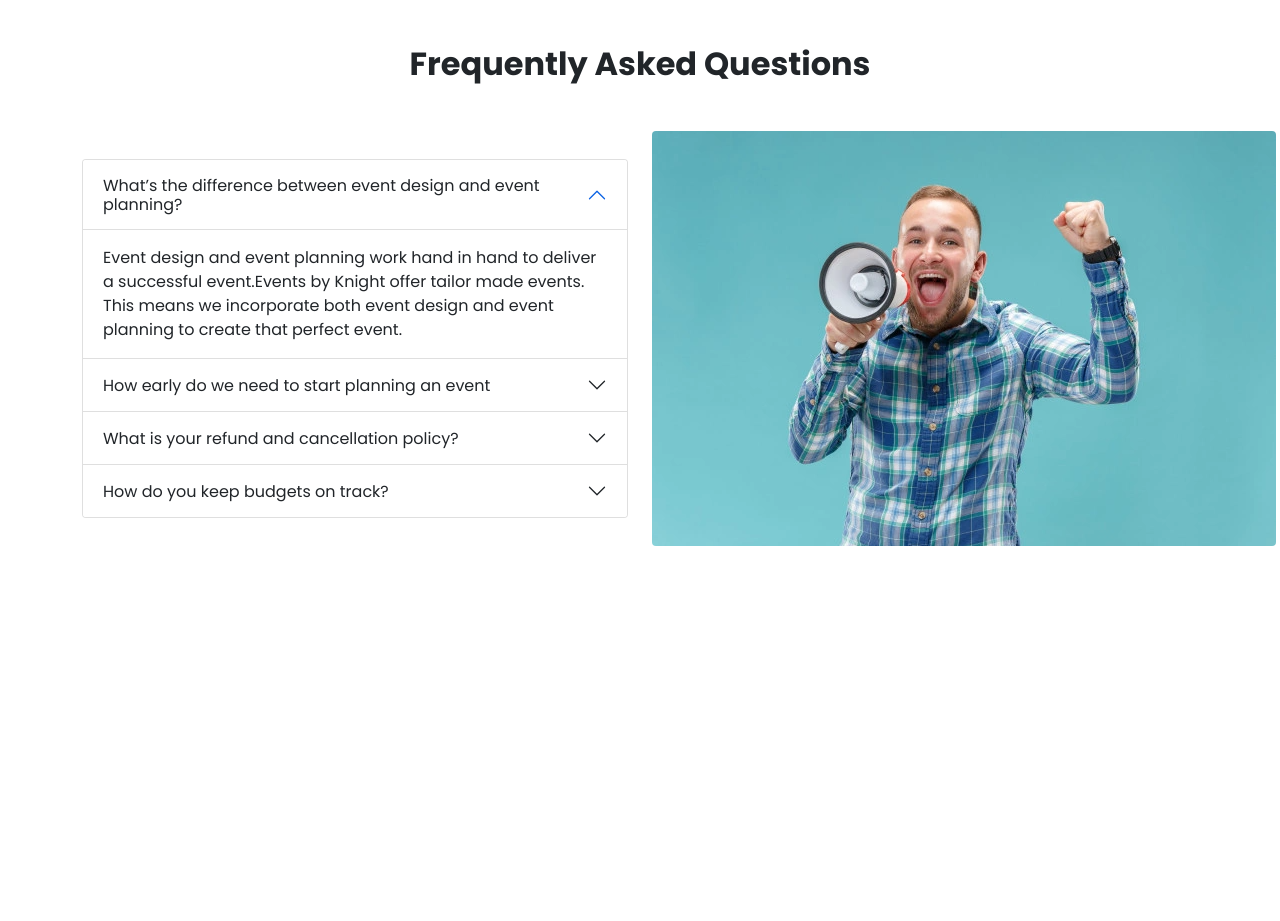
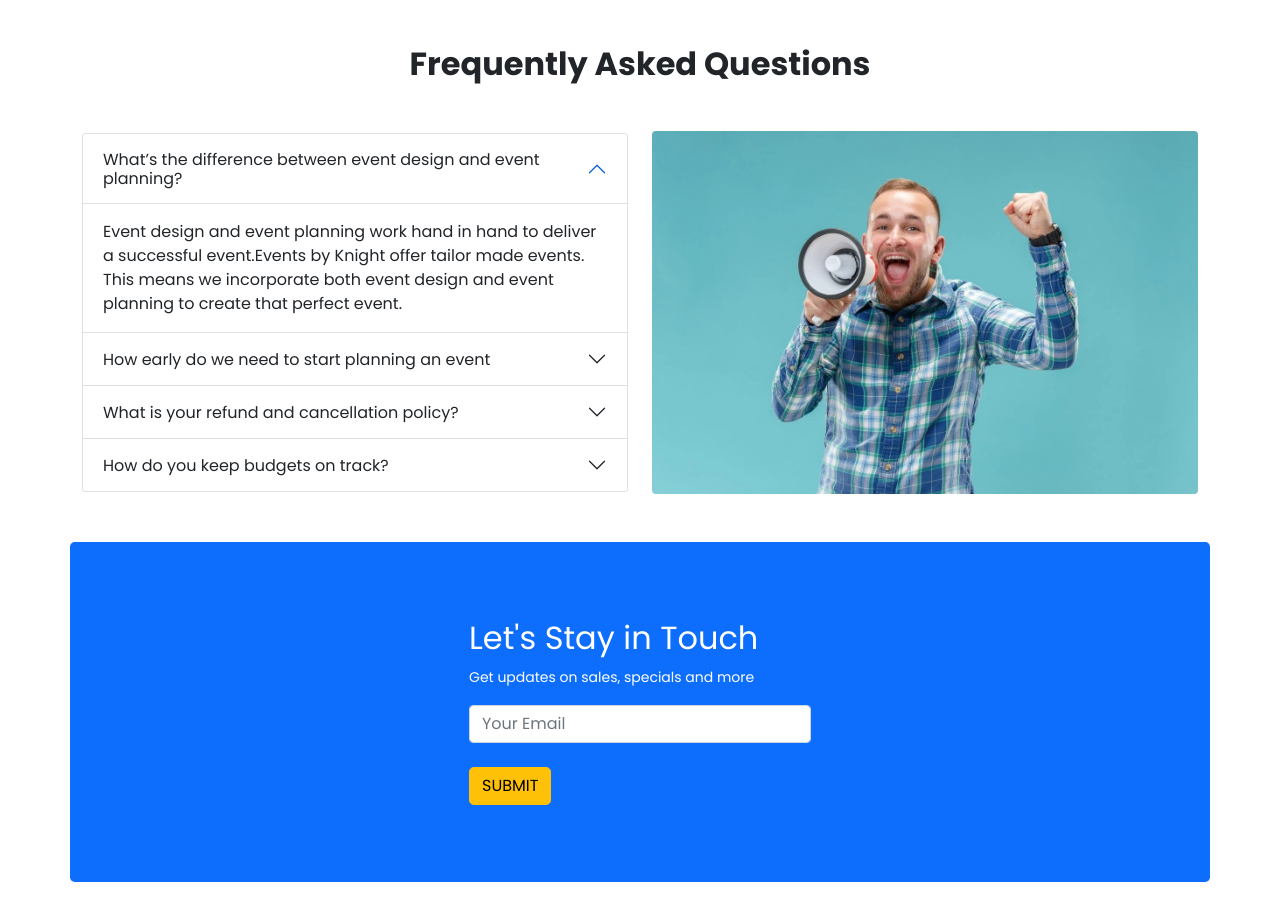
Before and after one commit to sabbirpboss/Convention-Center, a plain HTML site: page index.html in a window 1280 px wide. Shown: the part 927-1848 px from the top of the page. Before the commit the page ends 1521 px from the top, so only its background shows below. Drawn offline with Linux system fonts and the light colour scheme.

Commit message:
extra subscribe section added

```diff
--- a/index.html
+++ b/index.html
@@ -60,7 +60,7 @@
               <div class="carousel-caption d-none d-md-block">
                 <h1 class="text-white fw-bold">The perfect venue for your <br> next event</h1>
                 <p class="fw-light"><small>Event management is the application of project management <br> to the creation and development of small or large-scale events</small></p>
-                <a class="btn btn-warning bg-white border-0 text-primary" href="https://web.programming-hero.com" role="button">Order Now</a>
+                <a class="btn btn-warning bg-white border-0 text-primary fw-bold" href="https://web.programming-hero.com" role="button">Order Now</a>
               </div>
             </div>
             <!-- slider two  -->
@@ -69,7 +69,7 @@
                 <div class="carousel-caption d-none d-md-block">
                   <h1 class="text-white fw-bold">The perfect venue for your <br> next event</h1>
                   <p class="fw-light"><small>Event management is the application of project management <br> to the creation and development of small or large-scale events</small></p>
-                  <a class="btn btn-warning bg-white border-0 text-primary" href="https://web.programming-hero.com" role="button">Order Now</a>
+                  <a class="btn btn-warning bg-white border-0 text-primary fw-bold" href="https://web.programming-hero.com" role="button">Order Now</a>
                 </div>
               </div>
             <!-- slider three  -->
@@ -78,7 +78,7 @@
                 <div class="carousel-caption d-none d-md-block">
                   <h1 class="text-white fw-bold">The perfect venue for your <br> next event</h1>
                   <p class="fw-light"><small>Event management is the application of project management <br> to the creation and development of small or large-scale events</small></p>
-                  <a class="btn btn-warning bg-white border-0 text-primary" href="https://web.programming-hero.com" role="button">Order Now</a>
+                  <a class="btn btn-warning bg-white border-0 text-primary fw-bold" href="https://web.programming-hero.com" role="button">Order Now</a>
                 </div>
               </div>
 
@@ -176,14 +176,26 @@
                        </div>
                      </div>
                 </div>
-                <div class="col-lg-6 d-flex align-items-center">
-                    <img src="images/faq.png" class="rounded float-end" alt="">
+                <div class="col-lg-6 col-12 d-flex align-items-center">
+                    <img src="images/faq.png" class="rounded w-100 float-end" alt="">
                 </div>
             </div>
         </section>
 
-
-    </main>
+        <!-- subscribe section  -->
+        <section style="height: 340px;" class="container 12 my-5 p-3 bg-primary text-white
+        d-flex justify-content-center align-items-center rounded-3">
+            <div>
+                <h2>Let's Stay in Touch</h2>
+                <p><small>Get updates on sales, specials and more</small></p>
+                <input type="email" class="form-control" name="" id="" placeholder="Your Email" required />
+                 <br />
+                 <button class="btn btn-warning rounded-3 text-uppercase">
+                  Submit
+                 </button>
+            </div>
+        </section>
+ </main>
 
     <script src="js/bootstrap.bundle.min.js"></script>
   </body>
```
Also changed, not shown: images/link-1.png (added), images/link-2.png (added).
